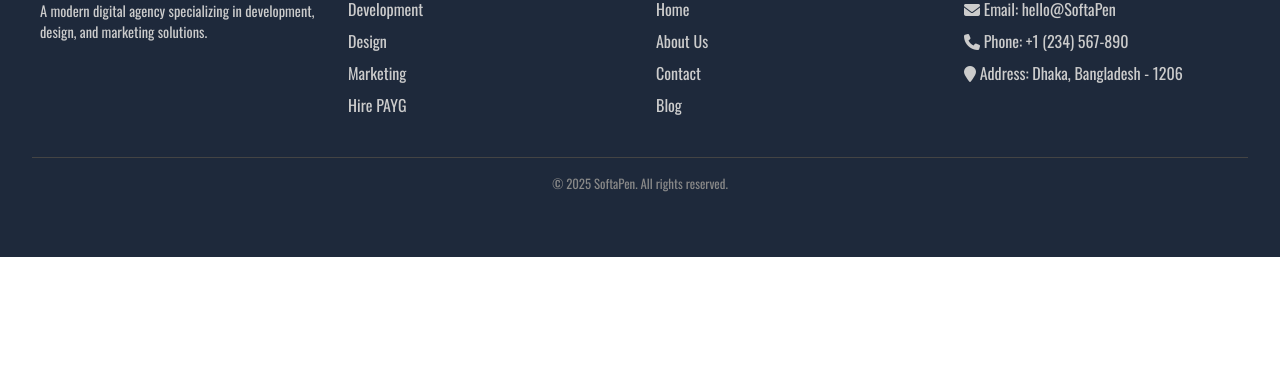
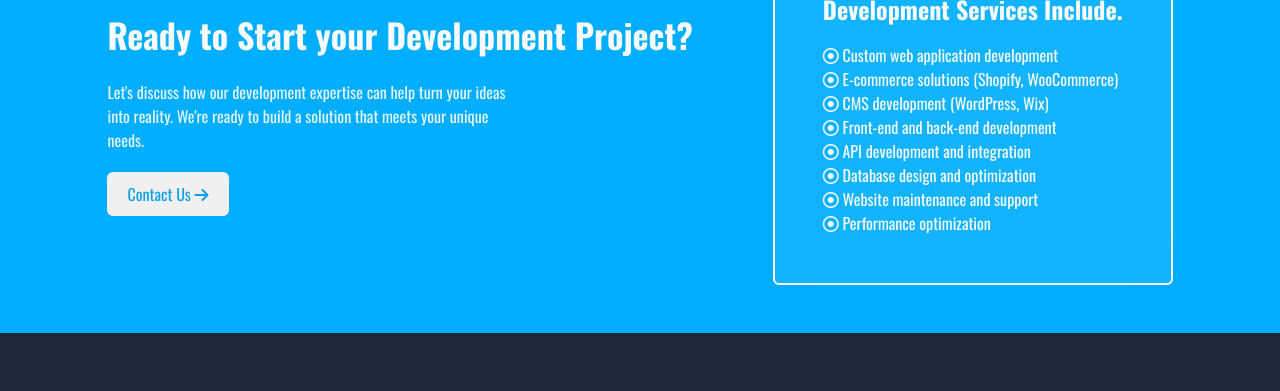
Before and after one commit to softapen/softapen.github.io, a plain HTML site: page development.html in a window 1280 px wide. Shown: the part 3979-4370 px from the top of the page. Before the commit the page ends 4236 px from the top, so only its background shows below. Drawn offline with nearby package versions, Linux system fonts and the light colour scheme.

Commit message:
Development page ui + code finish (content remain)

```diff
--- a/assets/css/development.css
+++ b/assets/css/development.css
@@ -208,7 +208,8 @@
   bottom: 0;
   left: 0;
   right: 0;
-  background: rgba(21, 101, 192, 0.9);
+  background: rgba(120, 146, 175, 0.13);
+  backdrop-filter: blur(20px);
   color: #fff;
   padding: 20px;
   transform: translateY(100%);
@@ -226,6 +227,7 @@
 
 .portfolio-info p {
   font-size: 0.9rem;
+  color: #E6F6FD;
 }
 
 /* Development Services */
@@ -527,3 +529,58 @@
     margin-bottom: 40px;
   }
 }
+
+
+
+.cta-dev {
+  gap: 5rem;
+  width: 100%;
+  padding: 3rem;
+  height: min-content;
+  display: flex;
+  align-items: center;
+  background: #00aeff;
+  justify-content: center;
+  color: #F9FAFB;
+  flex-wrap: wrap;
+}
+
+.cta-dev-text {
+  max-width: 400px;
+}
+
+.cta-right-content>ol>li {
+  list-style-type: none;
+}
+
+.cta-heading {
+  font-size: 34px;
+}
+
+.cta-dev-text {
+  color: #e6f5ff;
+  margin-top: 20px;
+}
+
+.cta-button-dev {
+  padding: 10px 20px;
+  border: none;
+  background: #f0f0f0;
+  width: max-content;
+  border-radius: 6px;
+  color: #0EA2E5;
+  margin-top: 20px;
+}
+
+.cta-right-content {
+  border: 2px solid #ffffff;
+  padding: 3rem;
+  border-radius: 6px;
+  background: #d5ecff15;
+  backdrop-filter: blur(20px);
+}
+
+
+.cta-right-heading {
+  margin-bottom: 1rem;
+}
--- a/assets/css/style.css
+++ b/assets/css/style.css
@@ -7,7 +7,14 @@
 
 /* hero section ------------- */
 
-
+#iconsBug {
+  height: 50px;
+  width: 50px;
+  display: flex;
+  justify-content: center;
+  align-items: center;
+  font-size: 18px;
+}
 
 /* ===== HERO SECTION WRAPPER ===== */
 .hero {
--- a/development.html
+++ b/development.html
@@ -412,7 +412,62 @@
         </div>
       </div>
     </section>
+    <!-- CTA section -->
 
+    <section class="cta-dev fade-in">
+      <div class="cta-left-content">
+        <h1 class="cta-heading">
+          Ready to Start your Development Project?
+        </h1>
+        <p class="cta-dev-text">
+          Let's discuss how our development expertise can help turn your ideas into reality. We're ready to build a
+          solution that meets your unique needs.
+        </p>
+        <div class="cta-button-dev">
+          Contact Us
+          <i class="fa-solid fa-arrow-right"></i>
+        </div>
+      </div>
+      <div class="cta-right-content">
+        <h2 class="cta-right-heading">
+          Development Services Include.
+        </h2>
+        <ol>
+          <li>
+            <i class="fa-regular fa-circle-dot"></i>
+            Custom web application development
+          </li>
+          <li>
+            <i class="fa-regular fa-circle-dot"></i>
+            E-commerce solutions (Shopify, WooCommerce)
+          </li>
+          <li>
+            <i class="fa-regular fa-circle-dot"></i>
+            CMS development (WordPress, Wix)
+          </li>
+          <li>
+            <i class="fa-regular fa-circle-dot"></i>
+            Front-end and back-end development
+          </li>
+          <li>
+            <i class="fa-regular fa-circle-dot"></i>
+            API development and integration
+          </li>
+          <li>
+            <i class="fa-regular fa-circle-dot"></i>
+            Database design and optimization
+          </li>
+          <li>
+            <i class="fa-regular fa-circle-dot"></i>
+            Website maintenance and support
+          </li>
+          <li>
+            <i class="fa-regular fa-circle-dot"></i>
+            Performance optimization
+          </li>
+        </ol>
+      </div>
+    </section>
     <!-- Footer Section  -->
 
 
```
Also changed, not shown: index.html (+1 -1 lines), 1 other file.
